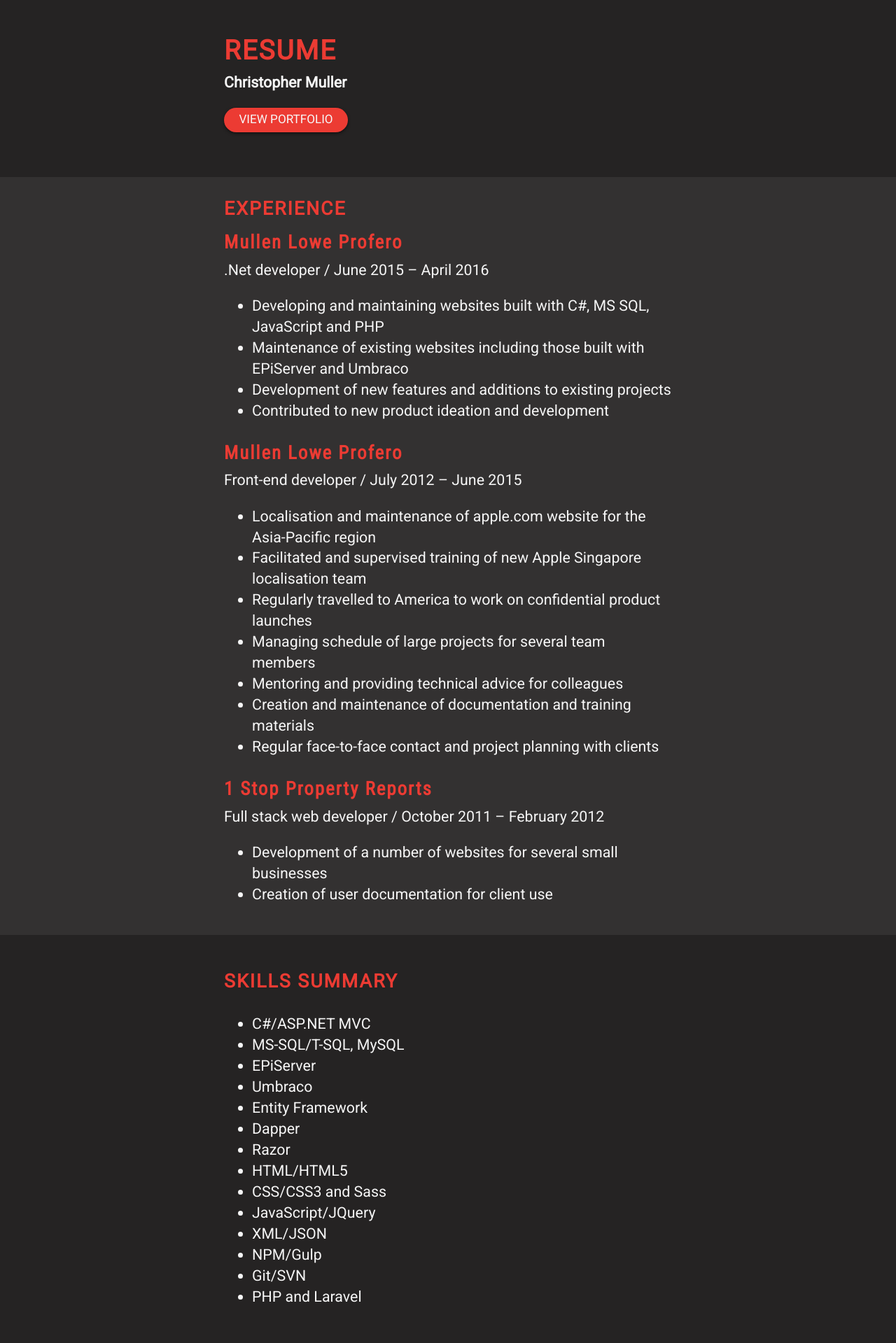
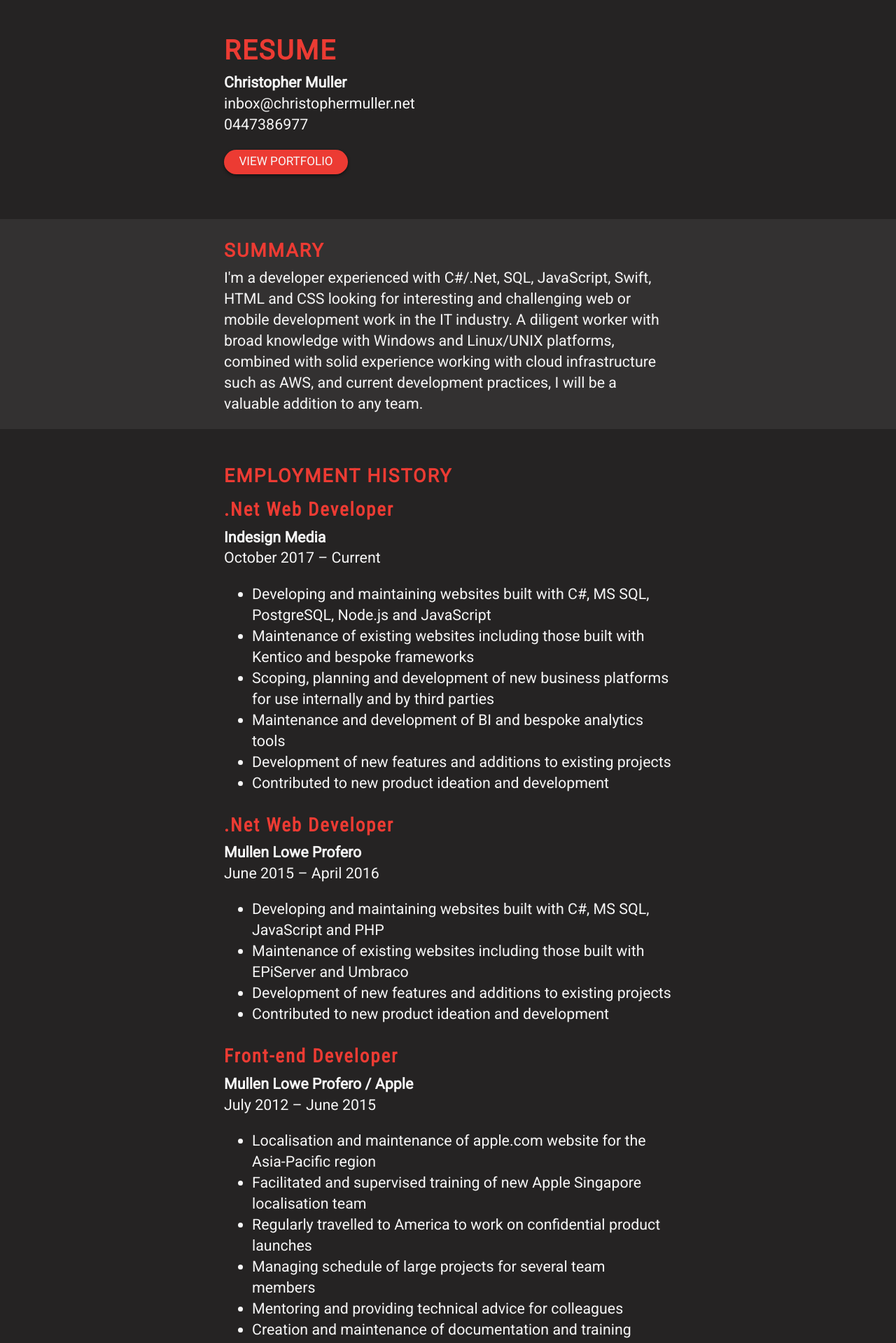
Before and after one commit to chris-muller/sharlos.github.io, a Jekyll site: the page built from resume/index.html, in a window 1280 px wide. Shown: the top 1919 px of the page at 70% size. Built offline with Jekyll 4.4.1, drawn with Linux system fonts in a browser that asks for light colours; some of the changed text lies outside the part shown.

Commit message:
Updated resume

```diff
--- a/css/styles.scss
+++ b/css/styles.scss
@@ -560,9 +560,19 @@ html.resume {
         margin-top: 1rem;
     }
 
+    .contact {
+        display: block;
+        color: $copy;
+        text-decoration: none;
+
+        &:hover {
+            color: $primary;
+        }
+    }
+
     @media print {
         background: #FFF;
-        color: #000;
+        color: #000 !important;
 
         .view-portfolio {
             display: none;
--- a/resume/index.html
+++ b/resume/index.html
@@ -6,16 +6,42 @@ title: Christopher Muller's Resume
 <header>
     <h1 class="h2">Resume</h1>
     <strong>Christopher Muller</strong>
-    <strong class="show-print">http://christophermuller.net/</strong>
+    <p class="show-print">http://christophermuller.net/</p>
+    <a class="contact" href="mailto:inbox@christophermuller.net">inbox@christophermuller.net</a>
+    <a class="contact" href="tel:0447386977">0447386977</a>
     <a href="/" class="btn view-portfolio">View Portfolio</a>
 </header>
 
 <section>
 
-    <h3 class="h3">Experience</h3>
+    <h3 class="h3">Summary</h3>
+    <p>
+        I'm a developer experienced with C#/.Net, SQL, JavaScript, Swift, HTML and CSS looking for interesting and challenging web or mobile development work in the IT industry. A diligent worker with broad knowledge with Windows and Linux/UNIX platforms, combined with solid experience working with cloud infrastructure such as AWS, and current development practices, I will be a valuable addition to any team.
+    </p>
 
-    <h4 class="h4">Mullen Lowe Profero</h4>
-    <p>.Net developer / June 2015 – April 2016</p>
+</section>
+
+<section>
+
+    <h3 class="h3">Employment History</h3>
+
+    <h4 class="h4">.Net Web Developer</h4>
+    <strong>Indesign Media</strong>
+    <p>October 2017 – Current</p>
+
+    <ul>
+        <li>Developing and maintaining websites built with C#, MS SQL, PostgreSQL, Node.js and JavaScript</li>
+        <li>Maintenance of existing websites including those built with Kentico and bespoke frameworks</li>
+        <li>Scoping, planning and development of new business platforms for use internally and by third parties</li>
+        <li>Maintenance and development of BI and bespoke analytics tools</li>
+        <li>Development of new features and additions to existing projects</li>
+        <li>Contributed to new product ideation and development</li>
+    </ul>
+
+
+    <h4 class="h4">.Net Web Developer</h4>
+    <strong>Mullen Lowe Profero</strong>
+    <p>June 2015 – April 2016</p>
 
     <ul>
         <li>Developing and maintaining websites built with C#, MS SQL, JavaScript and PHP</li>
@@ -24,8 +50,9 @@ title: Christopher Muller's Resume
         <li>Contributed to new product ideation and development</li>
     </ul>
 
-    <h4 class="h4">Mullen Lowe Profero</h4>
-    <p>Front-end developer / July 2012 – June 2015</p>
+    <h4 class="h4">Front-end Developer</h4>
+    <strong>Mullen Lowe Profero / Apple</strong>
+    <p>July 2012 – June 2015</p>
 
     <ul>
         <li>Localisation and maintenance of apple.com website for the Asia-Pacific region</li>
@@ -37,8 +64,9 @@ title: Christopher Muller's Resume
         <li>Regular face-to-face contact and project planning with clients</li>
     </ul>
 
-    <h4 class="h4">1 Stop Property Reports</h4>
-    <p>Full stack web developer / October 2011 – February 2012</p>
+    <h4 class="h4">Full Stack Web Developer</h4>
+    <strong>1 Stop Property Reports</strong>
+    <p>October 2011 – February 2012</p>
 
     <ul>
         <li>Development of a number of websites for several small businesses</li>
@@ -47,7 +75,7 @@ title: Christopher Muller's Resume
 
 </section>
 
-<section>
+<!-- <section>
     <h3 class="h3">SKILLS SUMMARY</h3>
 
     <ul>
@@ -85,7 +113,7 @@ title: Christopher Muller's Resume
         <li>Responsive design</li>
     </ul>
 
-</section>
+</section> -->
 
 <section>
     <h3 class="h3">CERTIFICATIONS</h3>
```
